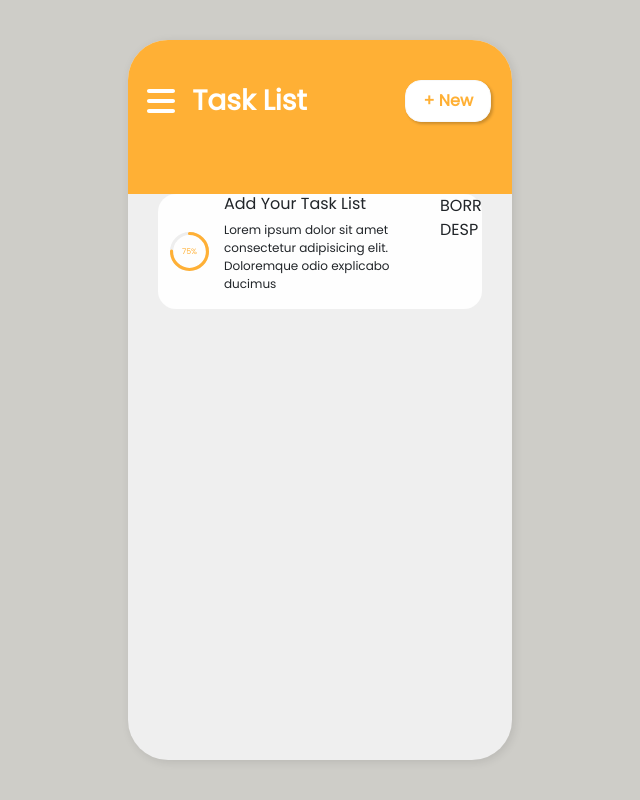
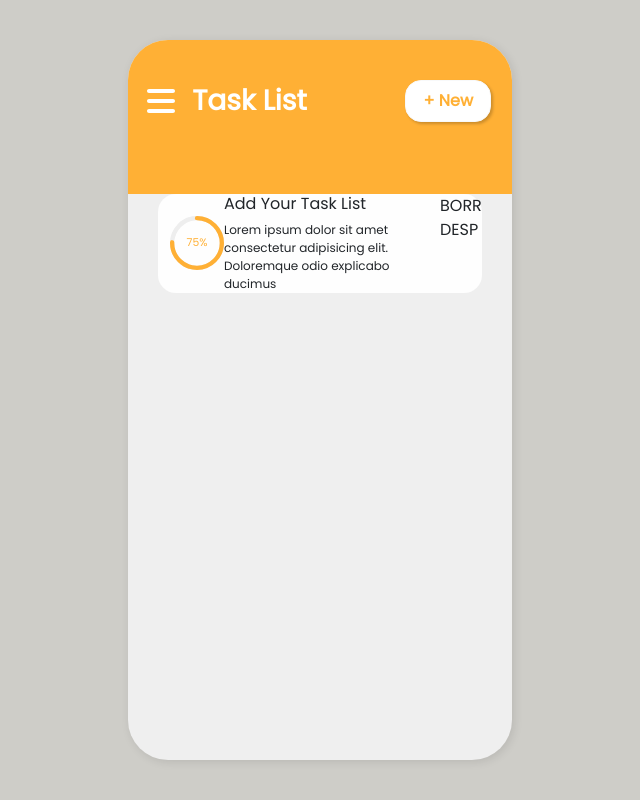
Before and after one commit to isgb/todolistfronted, a React (Vite) app: page / in a window 1280 px wide. Shown: the whole page, without its empty margins (320-960 px from the left). Built offline with nearby package versions, Linux system fonts and the light colour scheme.

Commit message:
creacion de cards task

```diff
--- a/src/styles/cardtasks.css
+++ b/src/styles/cardtasks.css
@@ -10,9 +10,10 @@
 
 .card-information > p {
     font-size: 12px;
+    margin: 0;
 }
 
 .content-circularprogressbar{
-    width: 130%;
+    width: 180%;
     height: 100%; /* Asegura que ocupe el alto del contenedor */
 }
```
